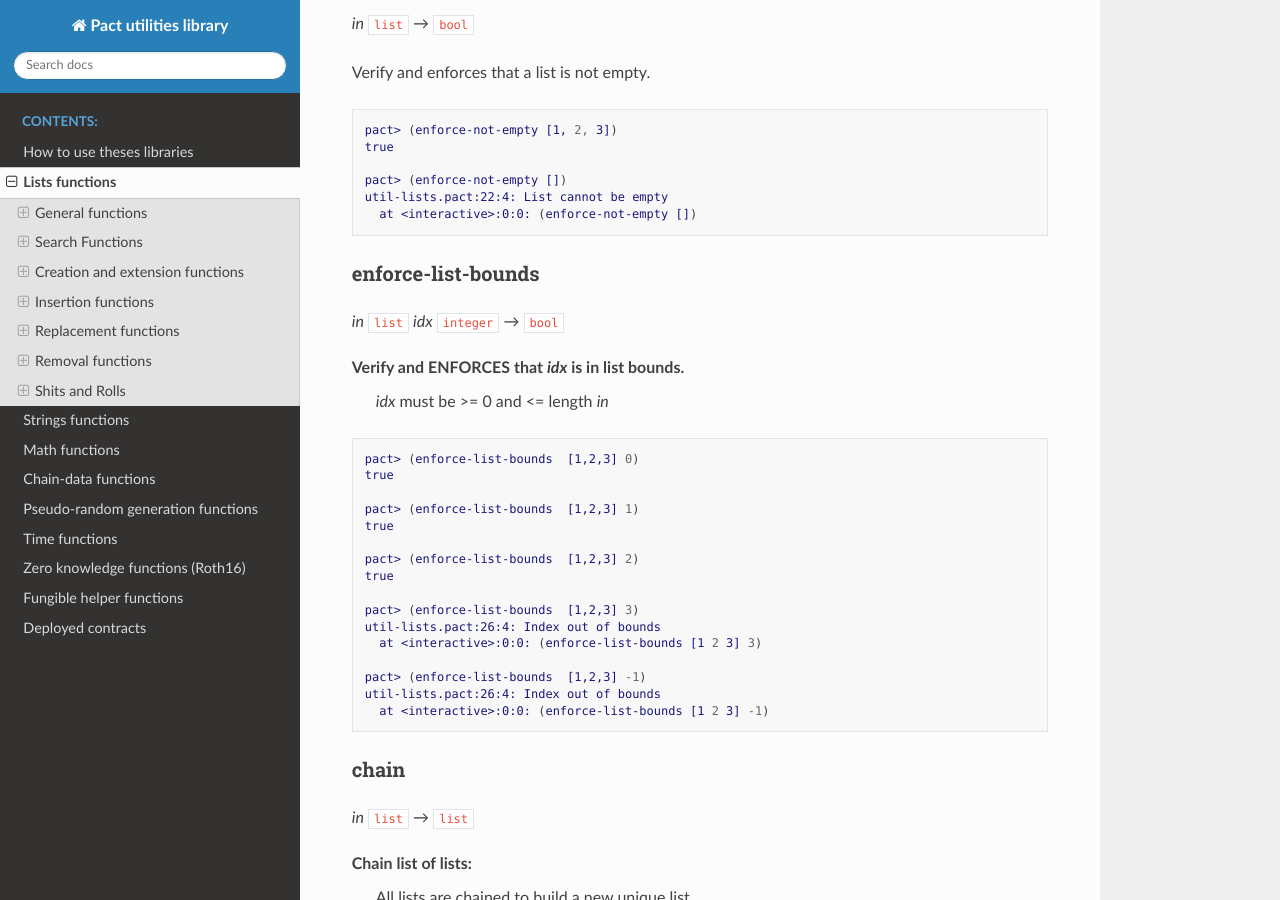
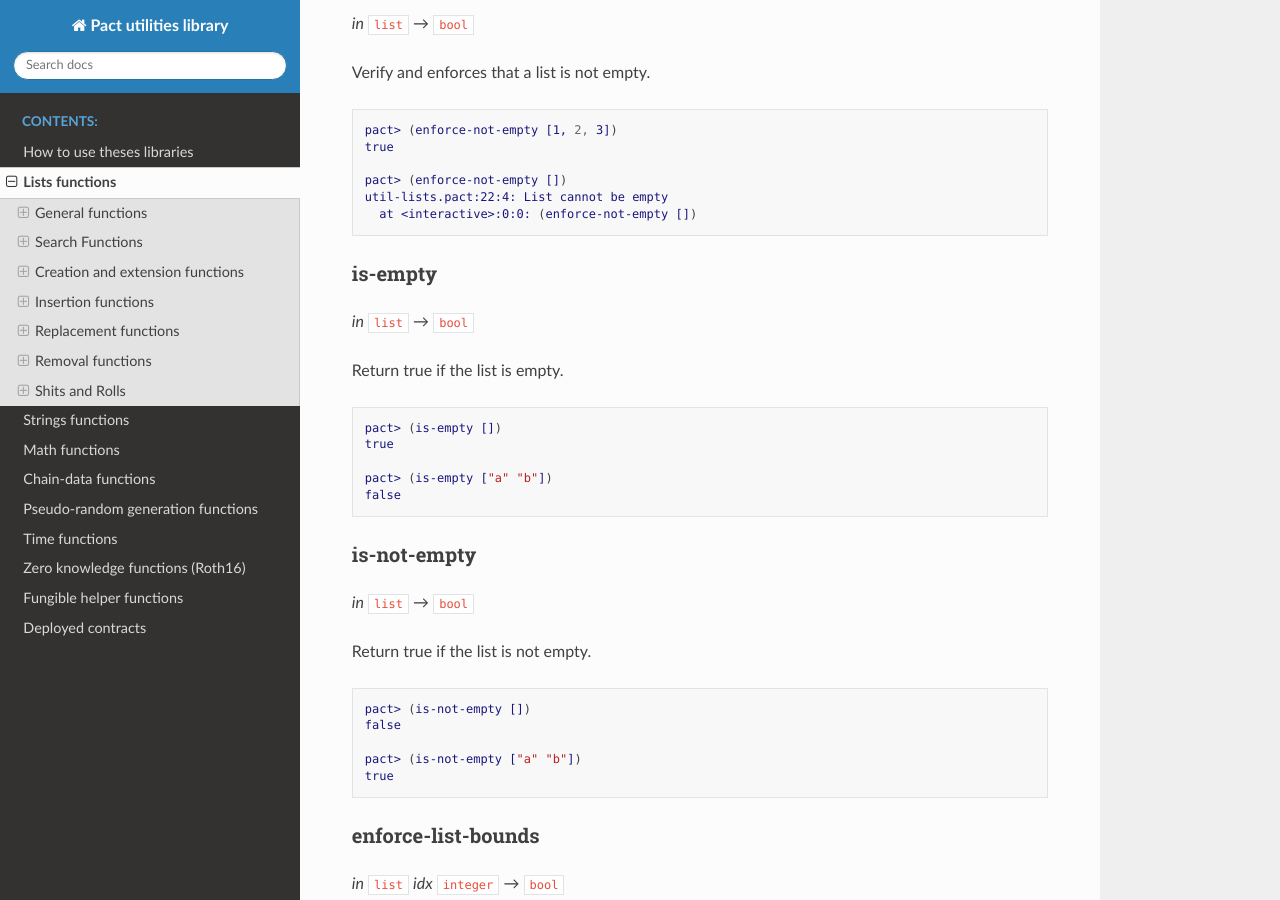
Before and after one commit to CryptoPascal31/pact-util-lib, a Sphinx documentation site: the page built from docs/source/util-lists.rst, in a window 1280 px wide and 900 px high, scrolled down 333 px. Built offline with Sphinx 7.4.7 and the Read the Docs theme 2.0.0, drawn with Linux system fonts in a browser that asks for light colours.

Commit message:
Add is-empty ans is-not-empty functions

```diff
--- a/docs/source/util-lists.rst
+++ b/docs/source/util-lists.rst
@@ -21,6 +21,37 @@ Verify and enforces that a list is not empty.
   pact> (enforce-not-empty [])
   util-lists.pact:22:4: List cannot be empty
     at <interactive>:0:0: (enforce-not-empty [])
+
+
+is-empty
+~~~~~~~~
+*in* ``list`` *→* ``bool``
+
+Return true if the list is empty.
+
+.. code:: lisp
+
+  pact> (is-empty [])
+  true
+
+  pact> (is-empty ["a" "b"])
+  false
+
+
+is-not-empty
+~~~~~~~~~~~~
+*in* ``list`` *→* ``bool``
+
+Return true if the list is not empty.
+
+.. code:: lisp
+
+  pact> (is-not-empty [])
+  false
+
+  pact> (is-not-empty ["a" "b"])
+  true
+
 
 enforce-list-bounds
 ~~~~~~~~~~~~~~~~~~~~~
```
Also changed, not shown: README.md (+2 -0 lines), 2 other files.
